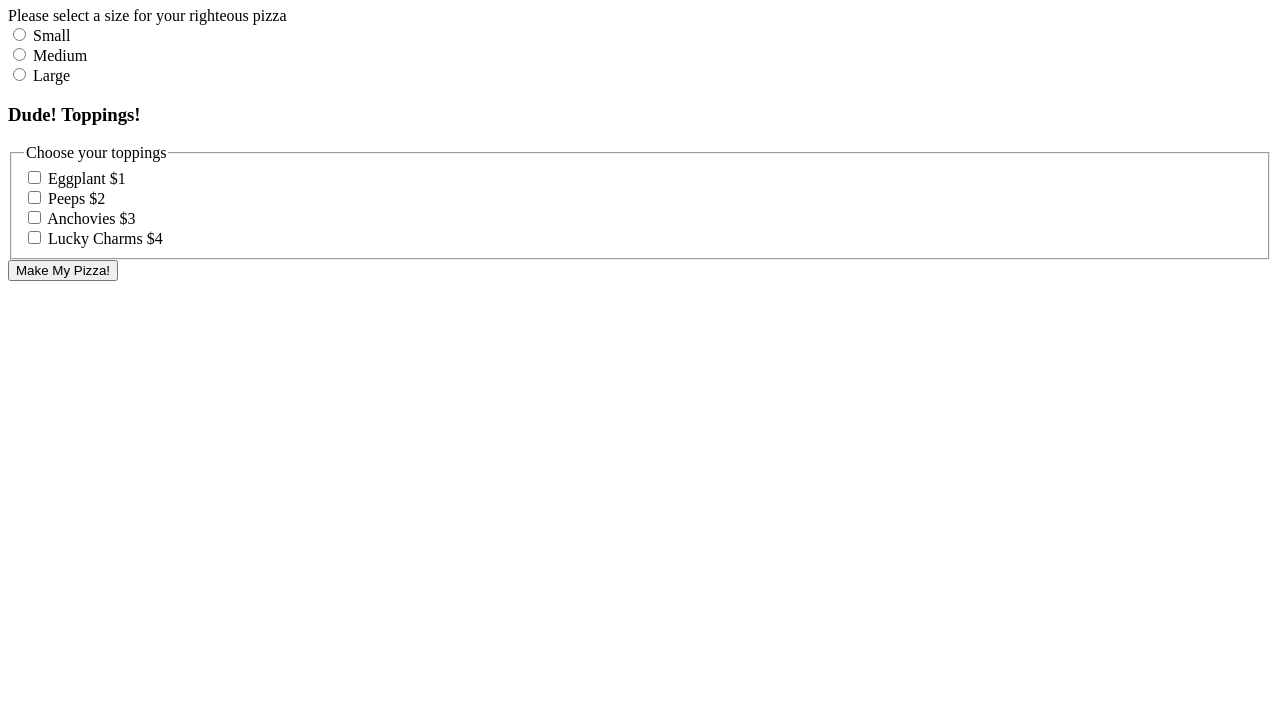
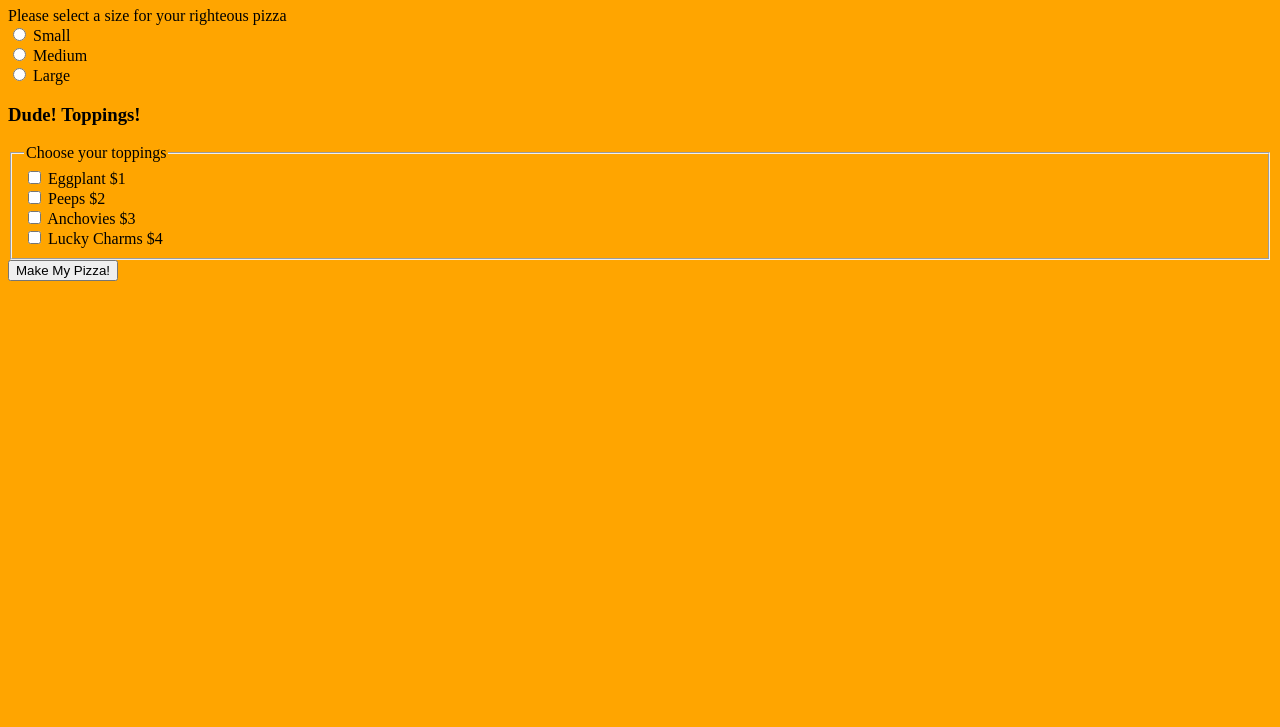
Before and after one commit to alma-frankenstein/pizzaParty, a plain HTML site: page index.html in a window 1280 px wide. Shown: the part 73-800 px from the top of the page. Drawn offline with Linux system fonts and the light colour scheme.

Commit message:
add styling

```diff
--- a/css/styles.css
+++ b/css/styles.css
@@ -1,7 +1,8 @@
-/* #cost {
-  display: none;
-} */
-
 #pizzaCost {
   display: none;
 }
+
+body {
+  background-color: orange;
+
+}
```
